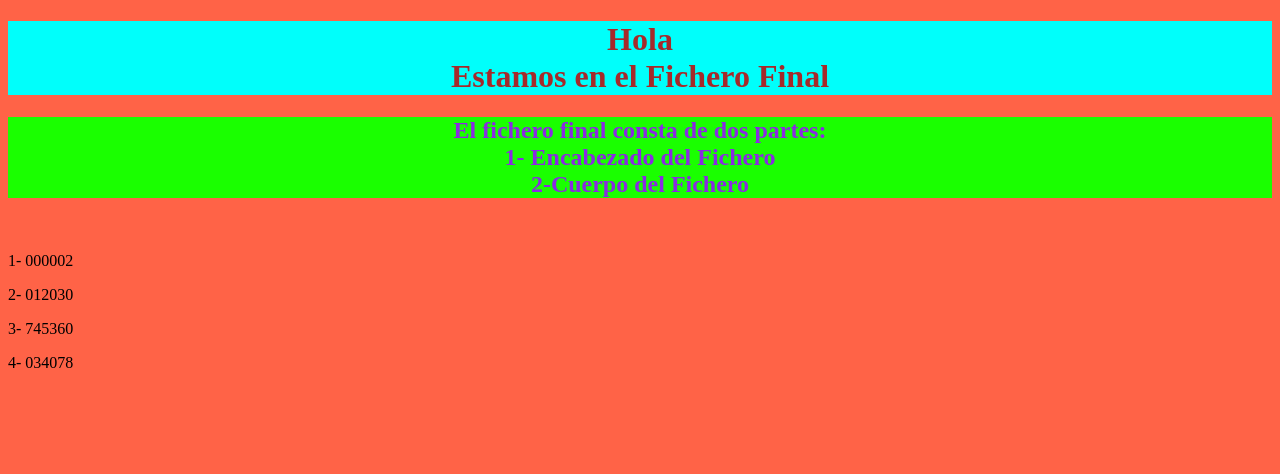
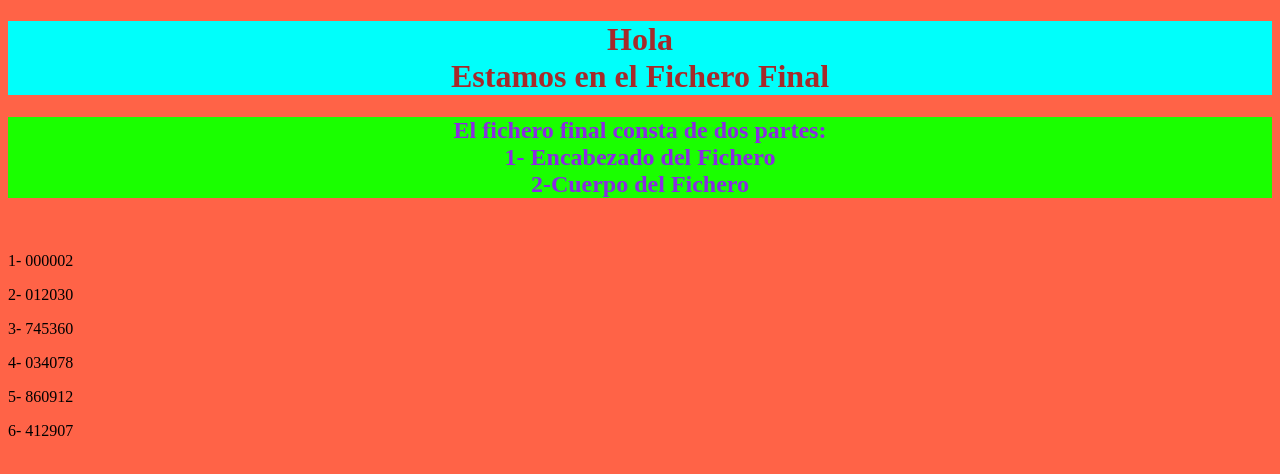
Before and after one commit to AntonioCruzGlez/prueba, a plain HTML site: page css/FF.html in a window 1280 px wide. Drawn offline with Linux system fonts and the light colour scheme.

Commit message:
Añadiendo codigo a la página FF de CSS

```diff
--- a/css/FF.html
+++ b/css/FF.html
@@ -12,5 +12,7 @@
     <p>2- 012030</p>
     <p>3- 745360</p>
     <p>4- 034078</p>
+    <p>5- 860912</p>
+    <p>6- 412907</p>
 </body>
 </html>
```
